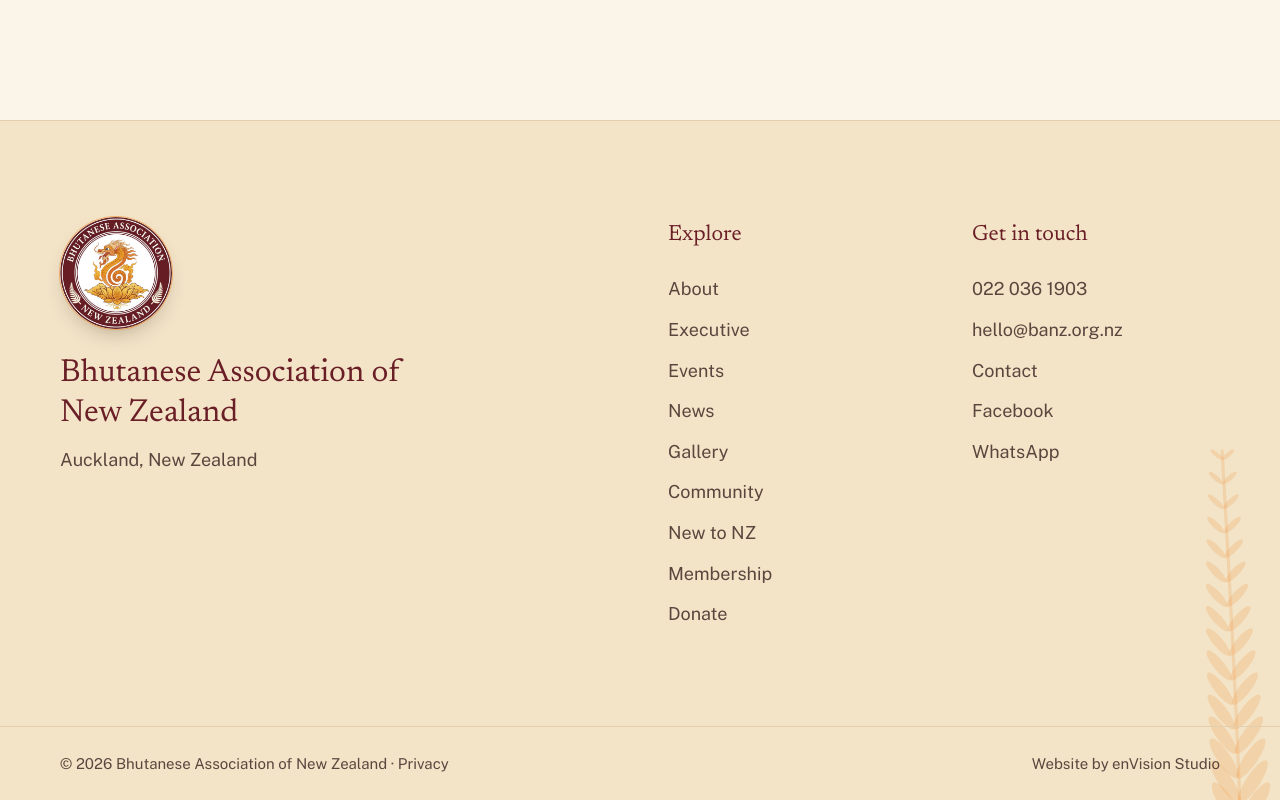
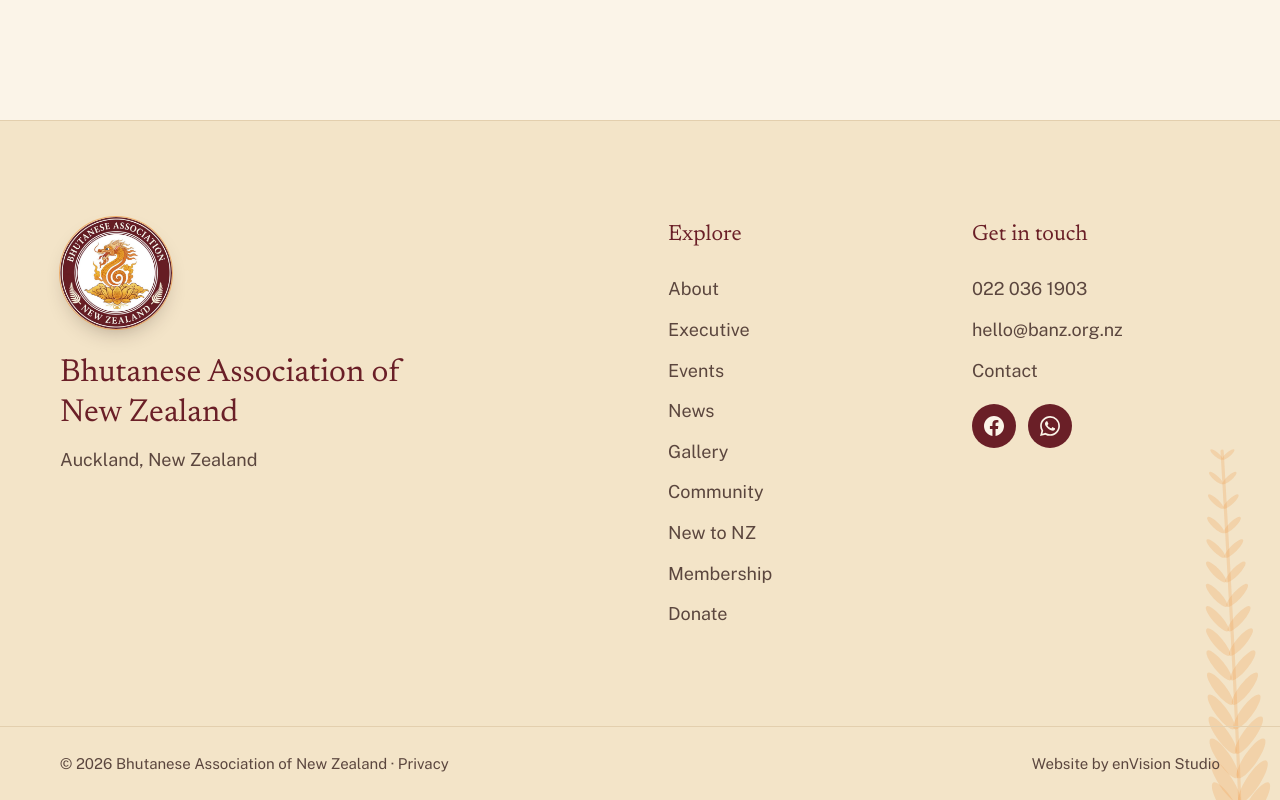
Before and after one commit to iamdorjidev/BANZ, a Next.js app: page /en/contact in a window 1280 px wide. Shown: the part 1449-2249 px from the top of the page. Built offline with nearby package versions, Linux system fonts and the light colour scheme.

Commit message:
social icon canges

```diff
--- a/components/Footer.tsx
+++ b/components/Footer.tsx
@@ -17,6 +17,13 @@
   { path: "/membership", label: ui.nav.membership },
   { path: "/donate", label: ui.nav.donate },
 ];
+
+const socialIcons: Record<string, string> = {
+  Facebook:
+    "M24 12.07C24 5.4 18.63 0 12 0S0 5.4 0 12.07C0 18.1 4.39 23.1 10.13 24v-8.44H7.08v-3.49h3.05V9.41c0-3.02 1.79-4.69 4.53-4.69 1.31 0 2.69.24 2.69.24v2.97h-1.52c-1.49 0-1.96.93-1.96 1.88v2.26h3.33l-.53 3.49h-2.8V24C19.61 23.1 24 18.1 24 12.07z",
+  WhatsApp:
+    "M17.47 14.38c-.3-.15-1.76-.87-2.03-.97-.27-.1-.47-.15-.67.15-.2.3-.77.97-.94 1.17-.17.2-.35.22-.65.07-.3-.15-1.26-.46-2.4-1.48-.89-.79-1.49-1.77-1.66-2.07-.17-.3-.02-.46.13-.61.14-.13.3-.35.45-.52.15-.17.2-.3.3-.5.1-.2.05-.37-.02-.52-.07-.15-.67-1.61-.92-2.2-.24-.58-.49-.5-.67-.51h-.57c-.2 0-.52.07-.79.37-.27.3-1.04 1.02-1.04 2.48s1.07 2.88 1.21 3.08c.15.2 2.1 3.2 5.08 4.49.71.31 1.26.49 1.69.63.71.23 1.36.2 1.87.12.57-.08 1.76-.72 2.01-1.41.25-.69.25-1.29.17-1.41-.07-.12-.27-.2-.57-.35zM12.05 21.8h-.01a9.87 9.87 0 0 1-5.03-1.38l-.36-.21-3.74.98 1-3.65-.24-.37a9.86 9.86 0 0 1-1.51-5.26c0-5.45 4.44-9.88 9.89-9.88a9.82 9.82 0 0 1 6.99 2.9 9.82 9.82 0 0 1 2.89 6.99c0 5.45-4.44 9.88-9.88 9.88zM20.52 3.45A11.82 11.82 0 0 0 12.05 0C5.5 0 .16 5.34.16 11.89c0 2.1.55 4.14 1.59 5.95L.06 24l6.3-1.65a11.88 11.88 0 0 0 5.68 1.45h.01c6.55 0 11.89-5.34 11.89-11.89 0-3.18-1.24-6.16-3.48-8.41z",
+};
 
 export function Footer({ lang }: { lang: Locale }) {
   const colTitle = "mb-5 font-display text-[1.375rem] text-heading";
@@ -66,13 +73,22 @@
                 <T t={ui.nav.contact} lang={lang} />
               </Link>
             </li>
-            {site.socials.map((s) => (
-              <li key={s.label}>
-                <a href={s.url} className={link} rel="noopener">
-                  {s.label}
+            <li className="flex items-center gap-3 pt-2">
+              {site.socials.map((s) => (
+                <a
+                  key={s.label}
+                  href={s.url}
+                  rel="noopener"
+                  target="_blank"
+                  aria-label={s.label}
+                  className="flex h-11 w-11 items-center justify-center rounded-full bg-maroon text-cream transition-colors hover:bg-heading"
+                >
+                  <svg viewBox="0 0 24 24" className="h-5 w-5 fill-current" aria-hidden="true">
+                    <path d={socialIcons[s.label]} />
+                  </svg>
                 </a>
-              </li>
-            ))}
+              ))}
+            </li>
           </ul>
         </div>
       </Container>
--- a/components/Hero.tsx
+++ b/components/Hero.tsx
@@ -41,19 +41,6 @@
             <ButtonLink href={href(lang, "/membership")}>
               <T t={ui.home.heroButton} lang={lang} />
             </ButtonLink>
-            <p className="flex items-center gap-4 text-[1rem] font-semibold">
-              {site.socials.map((s) => (
-                <a
-                  key={s.label}
-                  href={s.url}
-                  rel="noopener"
-                  target="_blank"
-                  className="inline-flex min-h-11 items-center text-heading underline decoration-saffron decoration-2 underline-offset-4 hover:decoration-maroon"
-                >
-                  {s.label}
-                </a>
-              ))}
-            </p>
           </div>
         </div>
       </Container>
```
